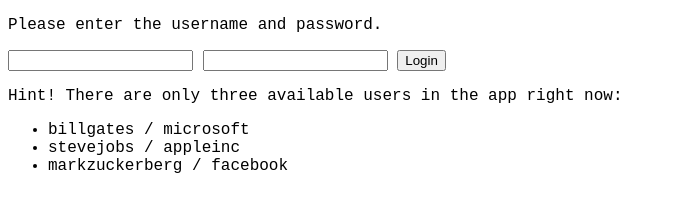
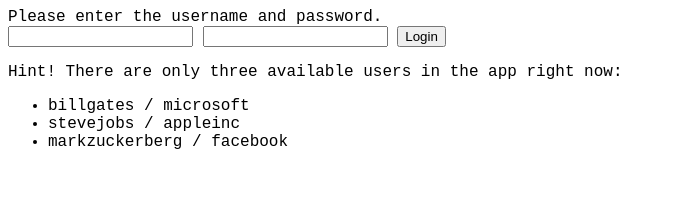
Before and after one commit to aviconf/aviconf.github.io, a plain HTML site: page index.html in a window 1280 px wide. Shown: the whole page, without its empty margins (0-674 px from the left). Drawn offline with Linux system fonts and the light colour scheme; a script that the page names is missing.

Commit message:
correct appearance

```diff
--- a/index.html
+++ b/index.html
@@ -9,7 +9,7 @@
         </style>
     </head>
 <body>
-    <p id="status">Please enter the username and password.</p>
+    <span id="status">Please enter the username and password.</span>
     <button onclick="conf.hangup()" id="hangupbutton" style="display: none;">Leave</button>
     <div id="loginform" style="display: block;">
         <input id="username" type="text">
```
